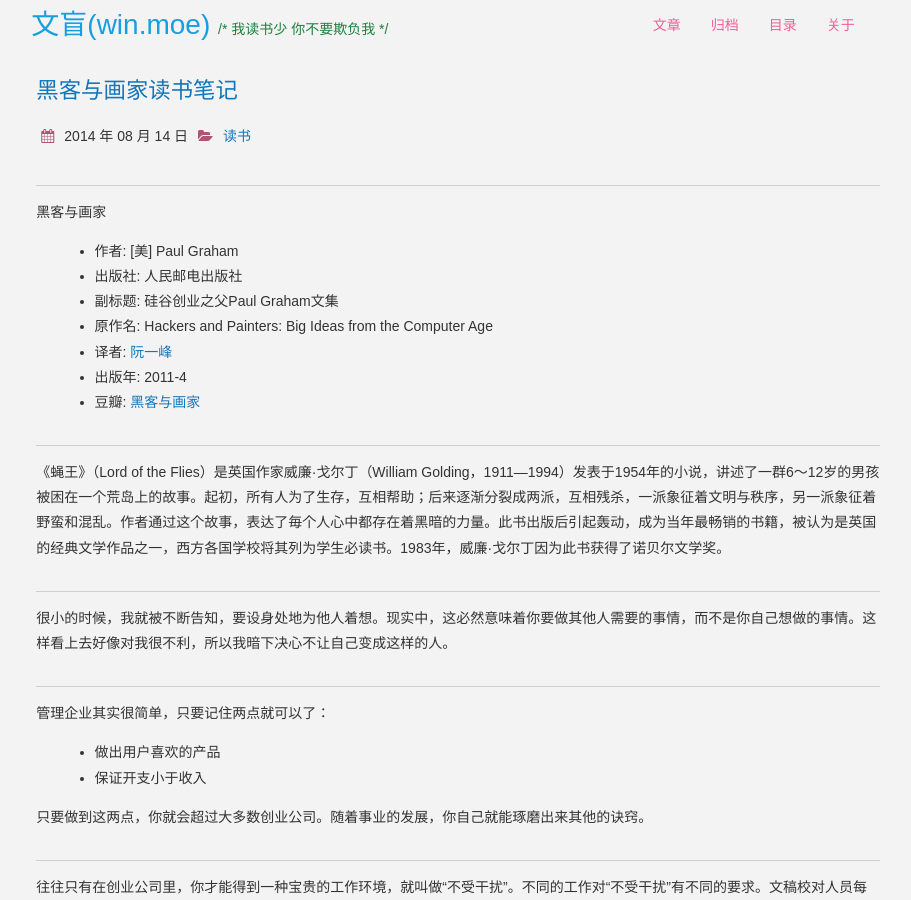
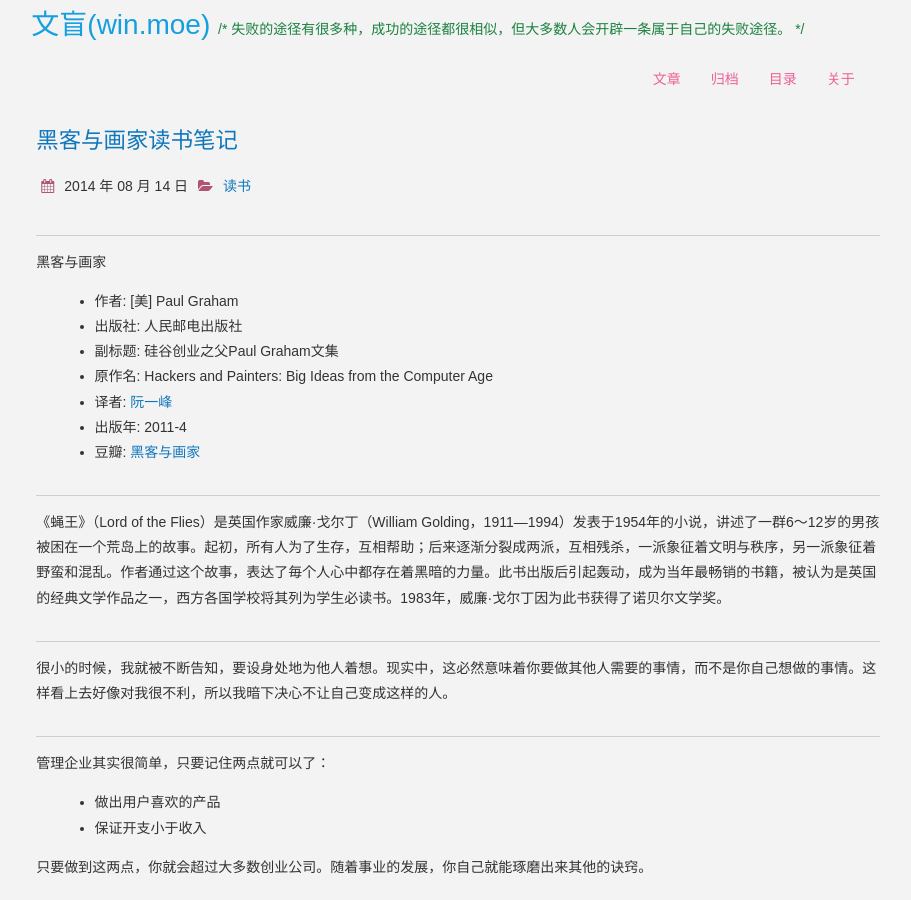
Before and after one commit to wentingwei/wentingwei.github.io, a Jekyll site: the page built from index.html, in a window 1280 px wide and 900 px high. Shown: the whole window, without its empty margins (182-1093 px from the left). Built offline with Jekyll 4.4.1, drawn with Linux system fonts in a browser that asks for light colours; nearby versions of some CDN libraries; the list of posts is cut into pages by our own code.

Commit message:
change title

```diff
--- a/_config.yml
+++ b/_config.yml
@@ -7,7 +7,7 @@ pygments: true
 paginate: 4
 
 # 修改为自己的配置
-title : 我读书少 你不要欺负我
+title : 失败的途径有很多种，成功的途径都很相似，但大多数人会开辟一条属于自己的失败途径。
 tagline:
 author :
   name : 文盲(win.moe)
```
